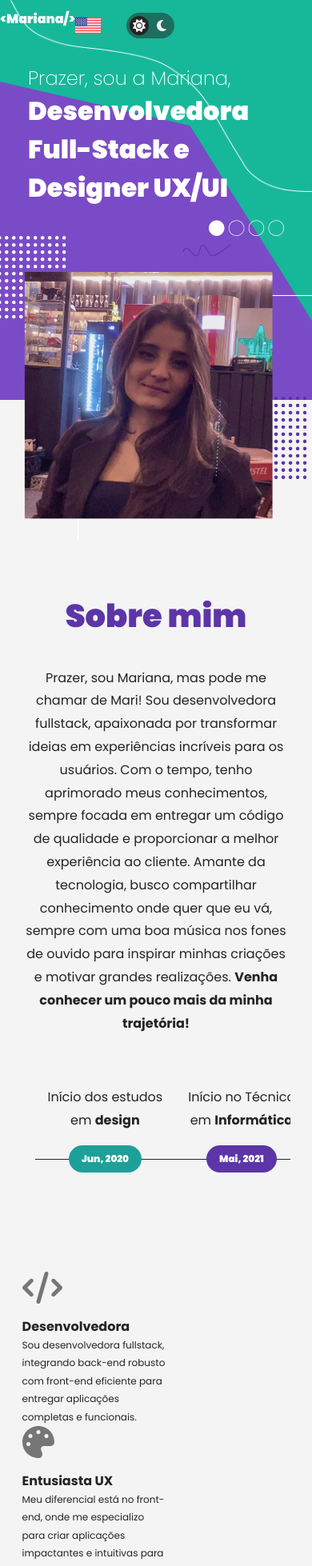
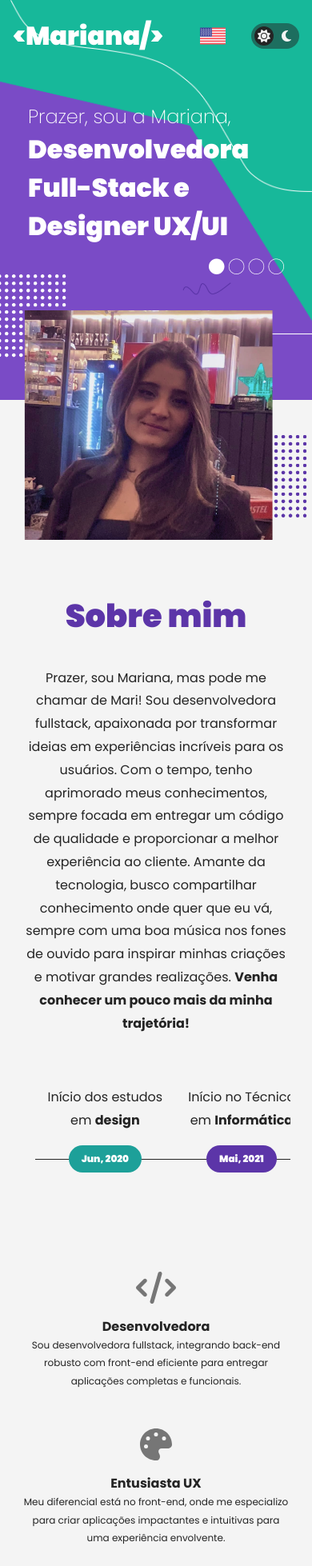
Before and after one commit to marialmeida1/web-portfolio-marialmeida1, a Next.js app: page / in a window 390 px wide. Shown: the top 1958 px of the page at 80% size. Built offline with nearby package versions, Linux system fonts and the light colour scheme.

Commit message:
fix: responsive about section

```diff
--- a/app/components/commons/Navbar.module.css
+++ b/app/components/commons/Navbar.module.css
@@ -6,6 +6,7 @@
     position: fixed;
     z-index: 50 !important;
     box-sizing: border-box;
+    width: 100%;
 }
 
 .navbar__title {
@@ -32,10 +33,10 @@
 
 @media screen and (max-width: 700px) {
     .navbar {
-        padding: 0rem 0rem;
+        padding: 0rem 1rem;
     }
 
     .navbar__title {
-        font-size: 1rem;
+        font-size: 2rem;
     }
 }
--- a/app/components/home/About.module.css
+++ b/app/components/home/About.module.css
@@ -47,4 +47,8 @@
     .about {
         width: 90%;
     }
+
+    .about__stacks {
+        gap: 3rem;
+    }
 }
--- a/app/components/home/Banner.module.css
+++ b/app/components/home/Banner.module.css
@@ -8,6 +8,7 @@
     z-index: 40 !important;
     overflow: visible;
     overflow-x: hidden;
+    overflow-y: hidden;
 }
 
 .banner__image {
@@ -94,7 +95,7 @@
     }
 
     .banner__overlay_text {
-        margin-top: 5rem;
+        margin-top: 8rem;
         width: 20rem;
     }
 
--- a/app/components/home/about/Stacks.module.css
+++ b/app/components/home/about/Stacks.module.css
@@ -29,3 +29,20 @@
     margin: 0rem;
     line-height: 1.4rem !important;
 }
+
+@media (max-width: 960px) {
+    .stacks {
+        align-items: center;
+        width: 100%;
+        text-align: center;
+    }
+
+    .stacks__title {
+        text-align: center;
+        width: 100%;
+    }
+
+    .stacks__description {
+        text-align: center;
+    }
+}
--- a/app/components/home/about/Timeline.module.css
+++ b/app/components/home/about/Timeline.module.css
@@ -46,12 +46,16 @@
         min-width: auto;
         scroll-snap-align: unset;
     }
-
-
 }
 
 @media (max-width: 1570px) {
     .timeline::before {
-        width: 100vw;
+        width: 80rem;
     }
 }
+
+@media (max-width: 630px) {
+    .timeline::before {
+        width: 100rem;
+    }
+}
```
